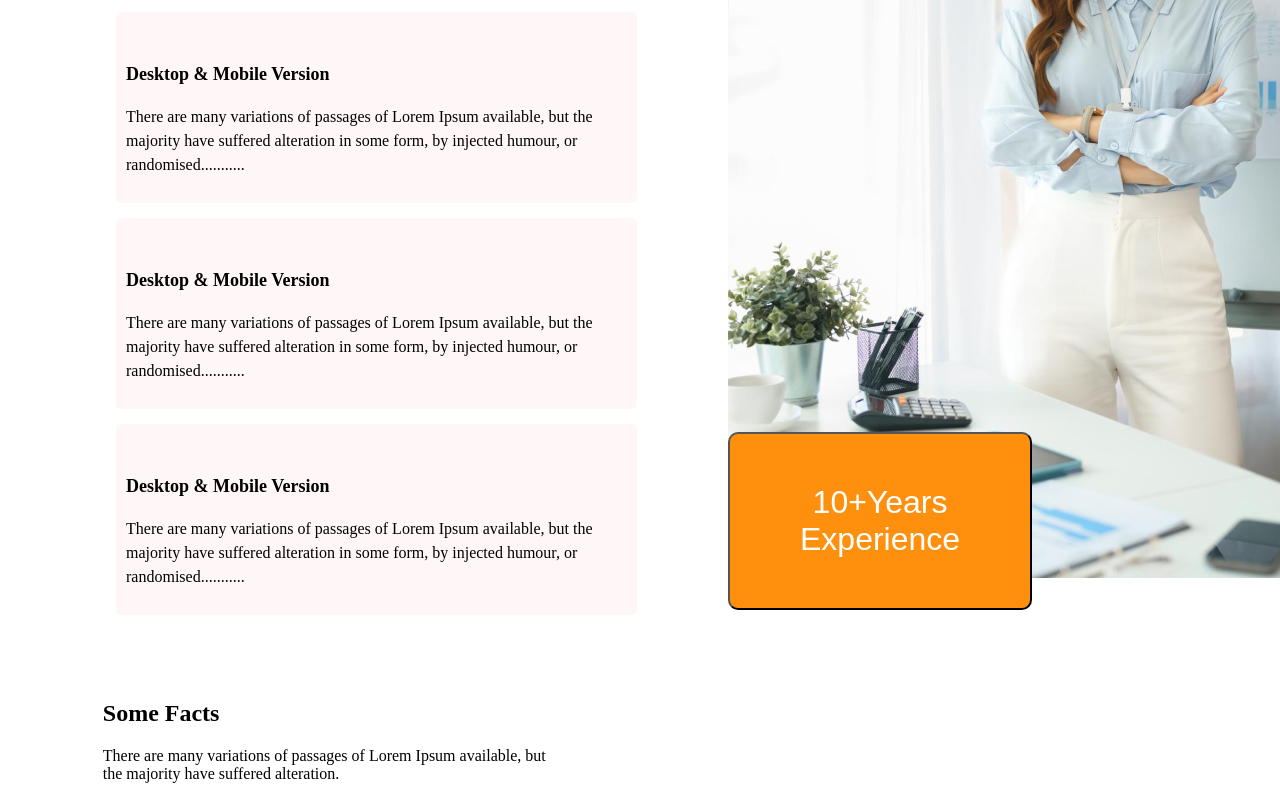
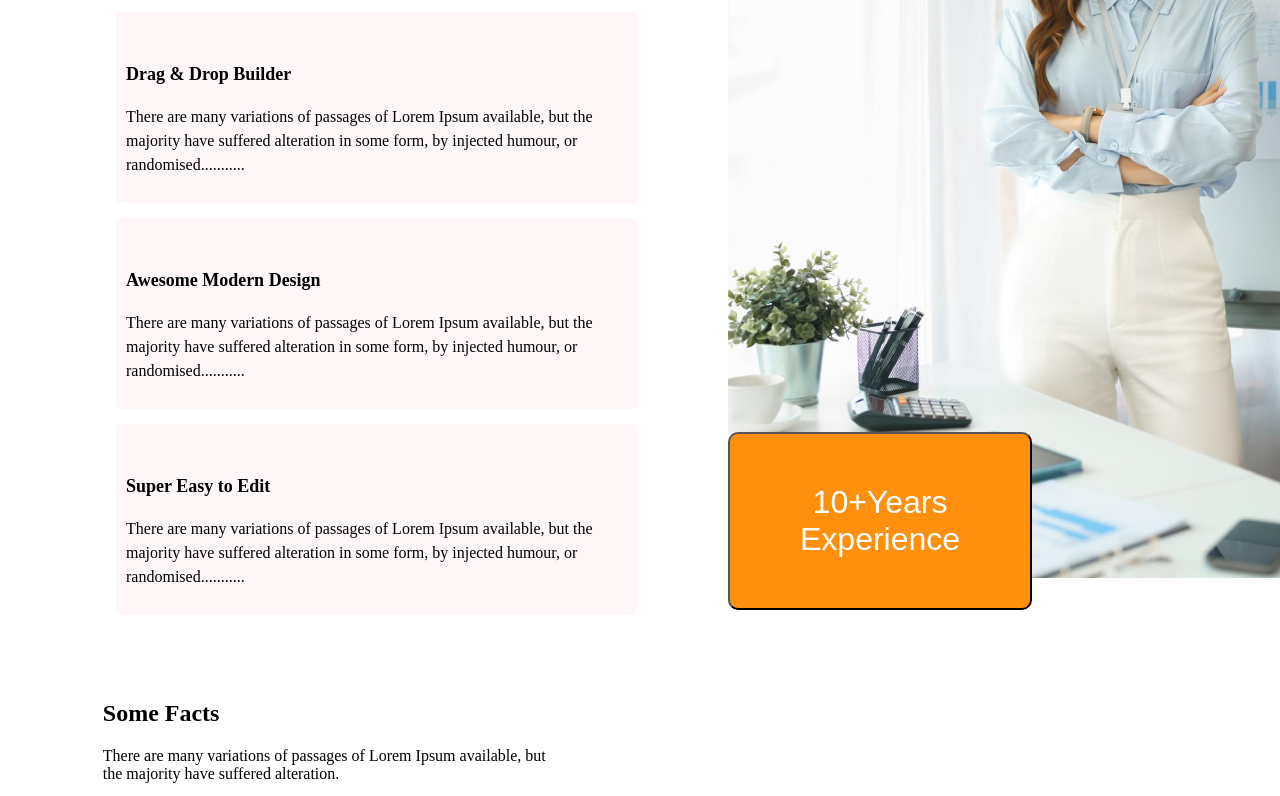
Before and after one commit to Morshed7/g3-assignment-2, a plain HTML site: page index.html in a window 1280 px wide. Shown: the part 1499-2295 px from the top of the page. Drawn offline with Linux system fonts and the light colour scheme.

Commit message:
feature added

```diff
--- a/index.html
+++ b/index.html
@@ -76,15 +76,15 @@
                     <p class="feature_inside_text_desription">There are many variations of passages of Lorem Ipsum available, but the majority have suffered alteration in some form, by injected humour, or randomised...........</p>
                 </div>
                 <div class="feature_inside_text">
-                    <h6 class="feature_inside_text_heading">Desktop & Mobile Version</h6>
+                    <h6 class="feature_inside_text_heading">Drag & Drop Builder</h6>
                     <p class="feature_inside_text_desription">There are many variations of passages of Lorem Ipsum available, but the majority have suffered alteration in some form, by injected humour, or randomised...........</p>
                 </div>
                 <div class="feature_inside_text">
-                    <h6 class="feature_inside_text_heading">Desktop & Mobile Version</h6>
+                    <h6 class="feature_inside_text_heading">Awesome Modern Design</h6>
                     <p class="feature_inside_text_desription">There are many variations of passages of Lorem Ipsum available, but the majority have suffered alteration in some form, by injected humour, or randomised...........</p>
                 </div>
                 <div class="feature_inside_text">
-                    <h6 class="feature_inside_text_heading">Desktop & Mobile Version</h6>
+                    <h6 class="feature_inside_text_heading">Super Easy to Edit</h6>
                     <p class="feature_inside_text_desription">There are many variations of passages of Lorem Ipsum available, but the majority have suffered alteration in some form, by injected humour, or randomised...........</p>
                 </div>
 
```
